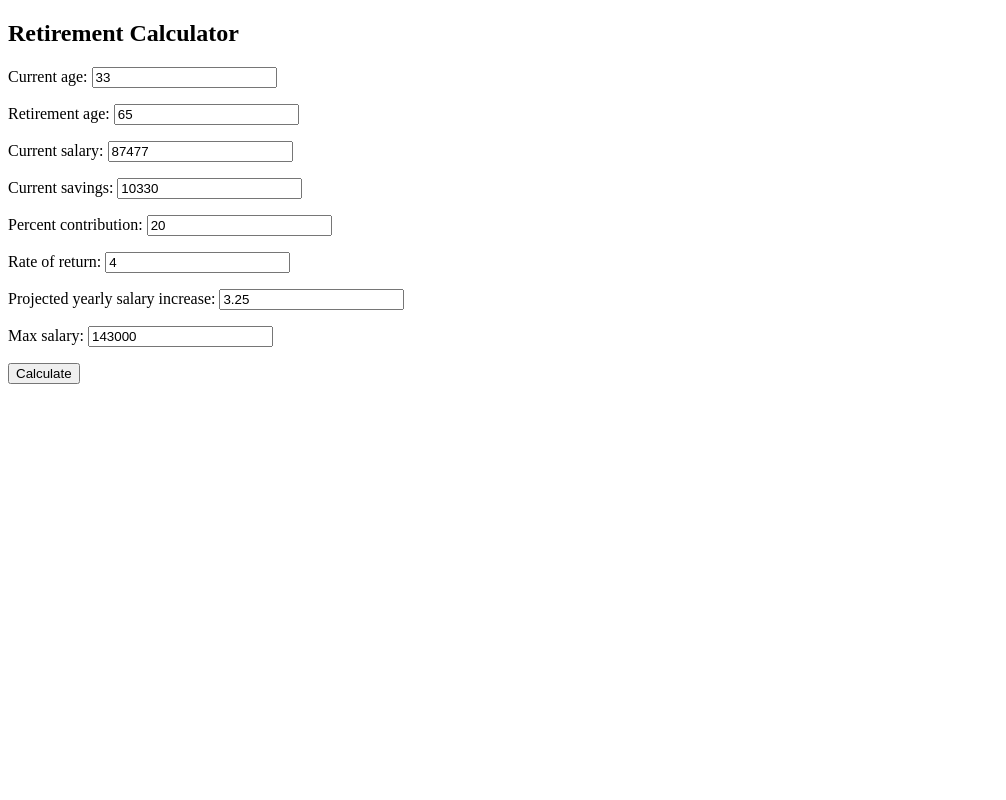
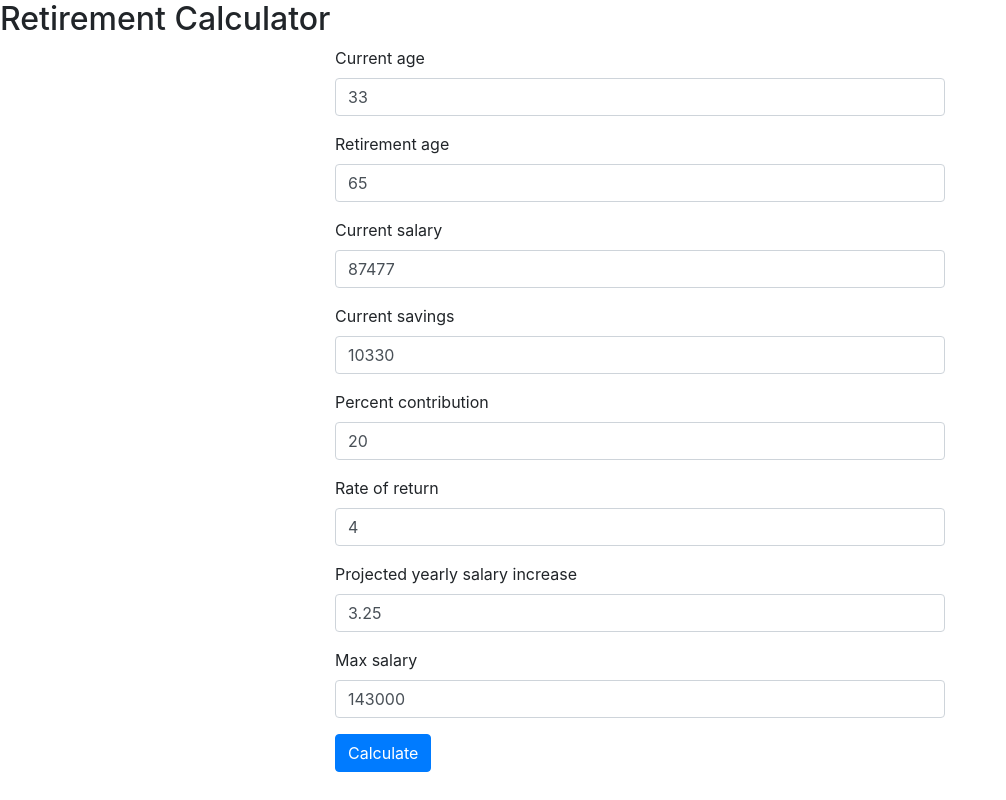
Before and after one commit to dangerdrennan/finance_calculator, a Django app: page /retirement_calculator/ in a window 1280 px wide. Shown: the whole page, without its empty margins (0-1006 px from the left). Run offline with Django 4.2, Linux system fonts and the light colour scheme; some libraries are stand-ins or nearby versions.

Commit message:
added basic bootstrap to calculator

```diff
--- /dev/null
+++ b/finance_calculator/retirement_calculator/static/css/styles.css
@@ -0,0 +1,5 @@
+.calculator-container{
+    max-width: 50%;
+    border: 1px;
+    border-color: blue;
+}
--- a/finance_calculator/retirement_calculator/templates/base.html
+++ b/finance_calculator/retirement_calculator/templates/base.html
@@ -1,7 +1,11 @@
+{% load static %}
+
 <!DOCTYPE html>
 <html>
 <head>
   <title>Finance Planner</title>
+  <link rel="stylesheet" href="https://stackpath.bootstrapcdn.com/bootstrap/4.5.2/css/bootstrap.min.css">
+  <link rel="stylesheet" type="text/css" href="{% static 'css/styles.css' %}">
 </head>
 <body>
   <header>
--- a/finance_calculator/retirement_calculator/templates/retirement_calculator/calculator.html
+++ b/finance_calculator/retirement_calculator/templates/retirement_calculator/calculator.html
@@ -4,7 +4,16 @@
   <h2>Retirement Calculator</h2>
   <form method="post">
     {% csrf_token %}
-    {{ form.as_p }}
-    <button type="submit">Calculate</button>
+    <div class="container calculator-container">
+      {% for field in form %}
+      <div class="form-group">
+        <label for="{{ field.id_for_label }}">{{ field.label }}</label>
+        <input type="text" class="form-control" id="{{ field.id_for_label }}" name="{{ field.html_name }}" value="{{ field.value|default_if_none:'' }}">
+      </div>
+      {% endfor %}
+      <div class="form-group">
+        <button type="submit" class="btn btn-primary">Calculate</button>
+      </div>
+    </div>
   </form>
 {% endblock %}
```
